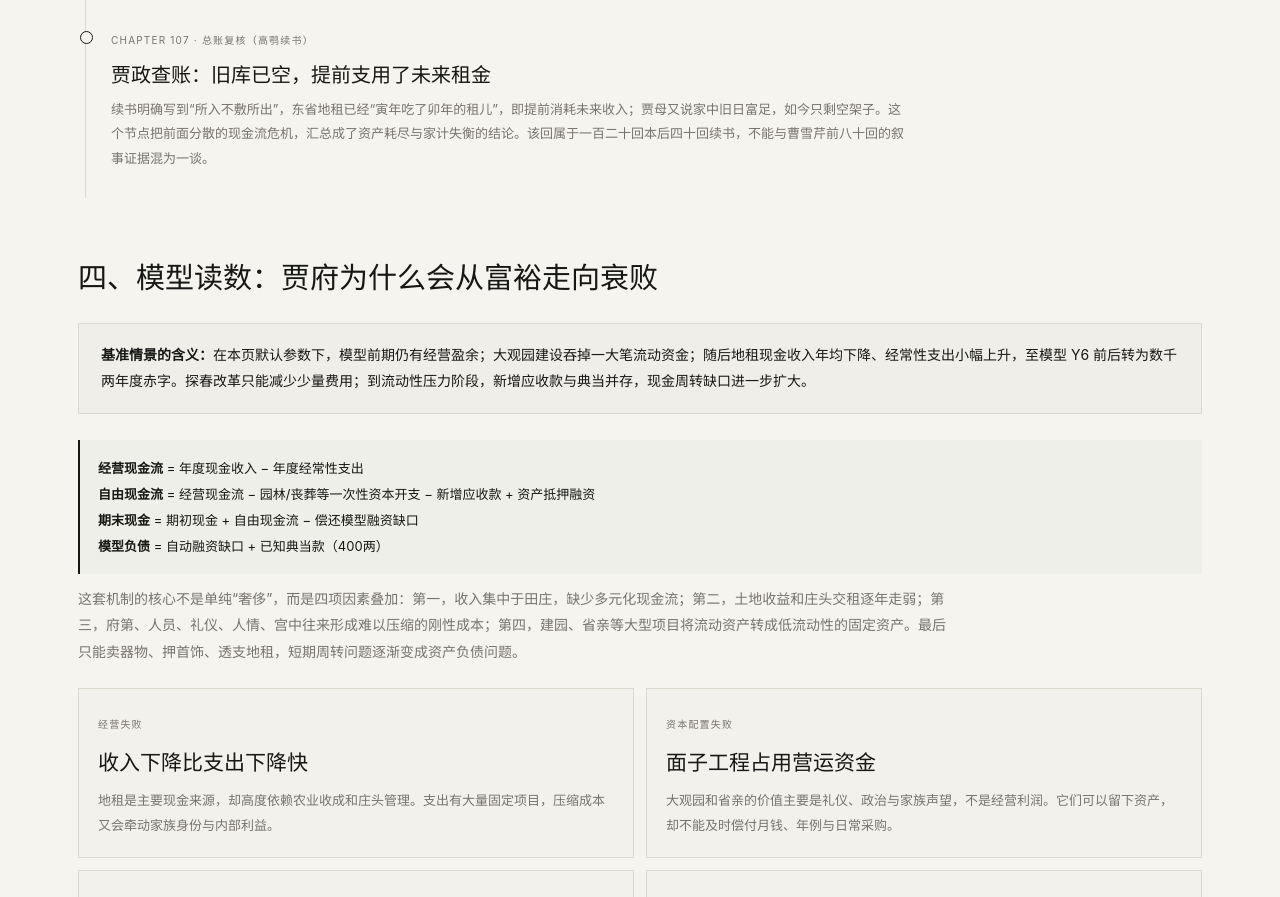
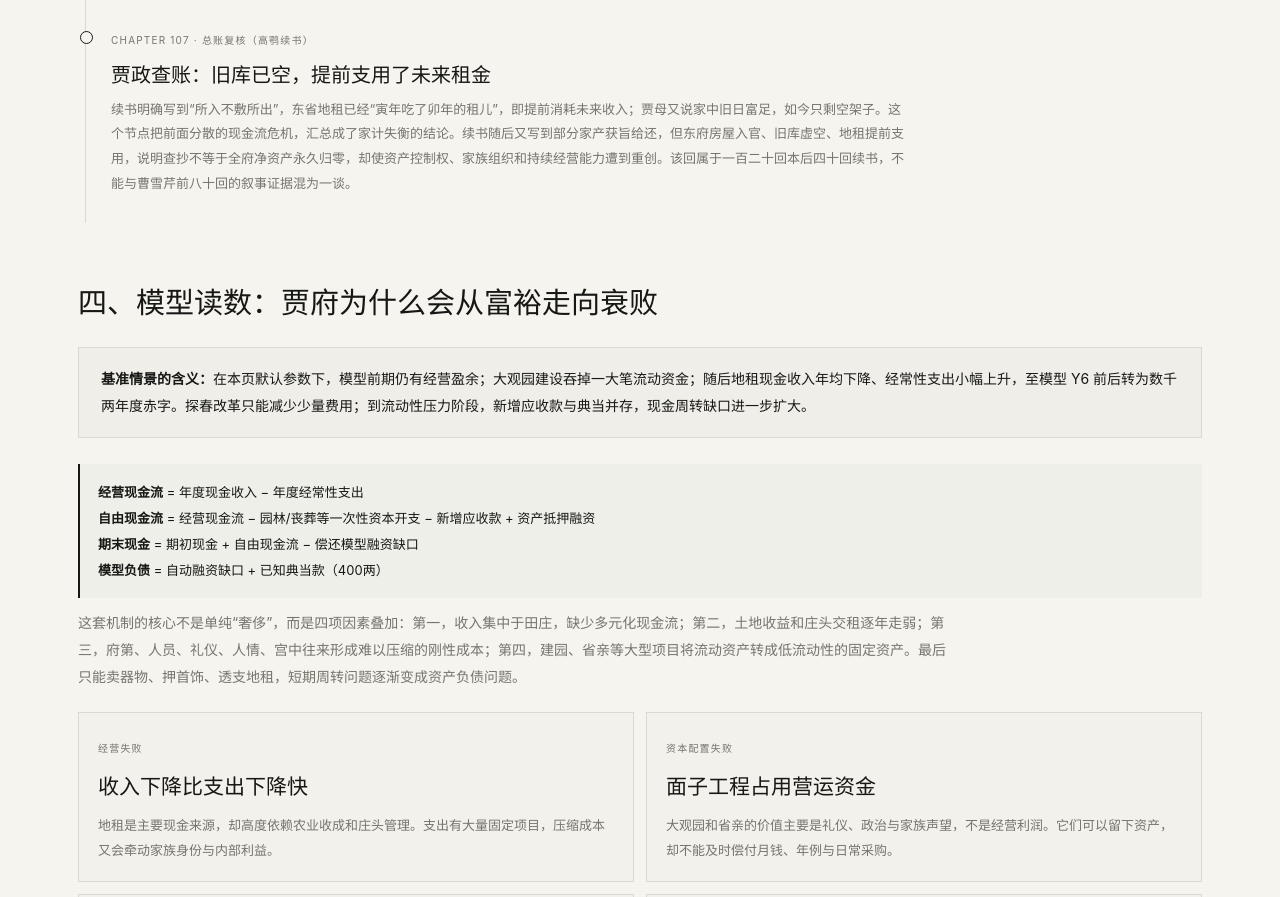
Before and after one commit to yuweijia1992/demo, a plain HTML site: page articles/jia-family-financial-model.html in a window 1280 px wide. Shown: the part 3781-4678 px from the top of the page. Drawn offline with Linux system fonts and the light colour scheme.

Commit message:
Clarify post-seizure property restitution in Jia family model

```diff
--- a/articles/jia-family-financial-model.html
+++ b/articles/jia-family-financial-model.html
@@ -167,7 +167,7 @@
 <div class="timeline-item"><span class="chapter">CHAPTER 56 · 管理端</span><h3>探春理家：节流有效，但规模有限</h3><p>通过承包园中花木、禽鸟和杂项供给，账房预计每年少支四百至五百两。改革方向正确，但与两府数万两级别的收支规模相比，只能缓解边际浪费，无法单独修复收入与支出的结构性缺口。</p></div>
 <div class="timeline-item"><span class="chapter">CHAPTER 72 · 流动性端</span><h3>应收款拖欠与典当同时出现</h3><p>夏太监说此前还有一千二百两未归还，又临时再借二百两；凤姐拿金项圈押得四百两。应收款尚未回笼，家中却需要典当首饰取得现金，说明“有资产”与“有可用现金”已经分离。</p></div>
 <div class="timeline-item"><span class="chapter">CHAPTER 105 · 资产控制权</span><h3>查抄清单：房地契、借票与大量实物被登记</h3><p>续书写到查出两箱房地契、一箱借票，另登记银两、金器、皮货、衣料、家具等。清单只能说明当时仍有相当数量的家产与金融文书，不能当作完整净资产表；司法查抄首先改变的是资产控制权和流动性。</p></div>
-<div class="timeline-item"><span class="chapter">CHAPTER 107 · 总账复核（高鹗续书）</span><h3>贾政查账：旧库已空，提前支用了未来租金</h3><p>续书明确写到“所入不敷所出”，东省地租已经“寅年吃了卯年的租儿”，即提前消耗未来收入；贾母又说家中旧日富足，如今只剩空架子。这个节点把前面分散的现金流危机，汇总成了资产耗尽与家计失衡的结论。该回属于一百二十回本后四十回续书，不能与曹雪芹前八十回的叙事证据混为一谈。</p></div>
+<div class="timeline-item"><span class="chapter">CHAPTER 107 · 总账复核（高鹗续书）</span><h3>贾政查账：旧库已空，提前支用了未来租金</h3><p>续书明确写到“所入不敷所出”，东省地租已经“寅年吃了卯年的租儿”，即提前消耗未来收入；贾母又说家中旧日富足，如今只剩空架子。这个节点把前面分散的现金流危机，汇总成了家计失衡的结论。续书随后又写到部分家产获旨给还，但东府房屋入官、旧库虚空、地租提前支用，说明查抄不等于全府净资产永久归零，却使资产控制权、家族组织和持续经营能力遭到重创。该回属于一百二十回本后四十回续书，不能与曹雪芹前八十回的叙事证据混为一谈。</p></div>
 </div>
 </section>
 
```
